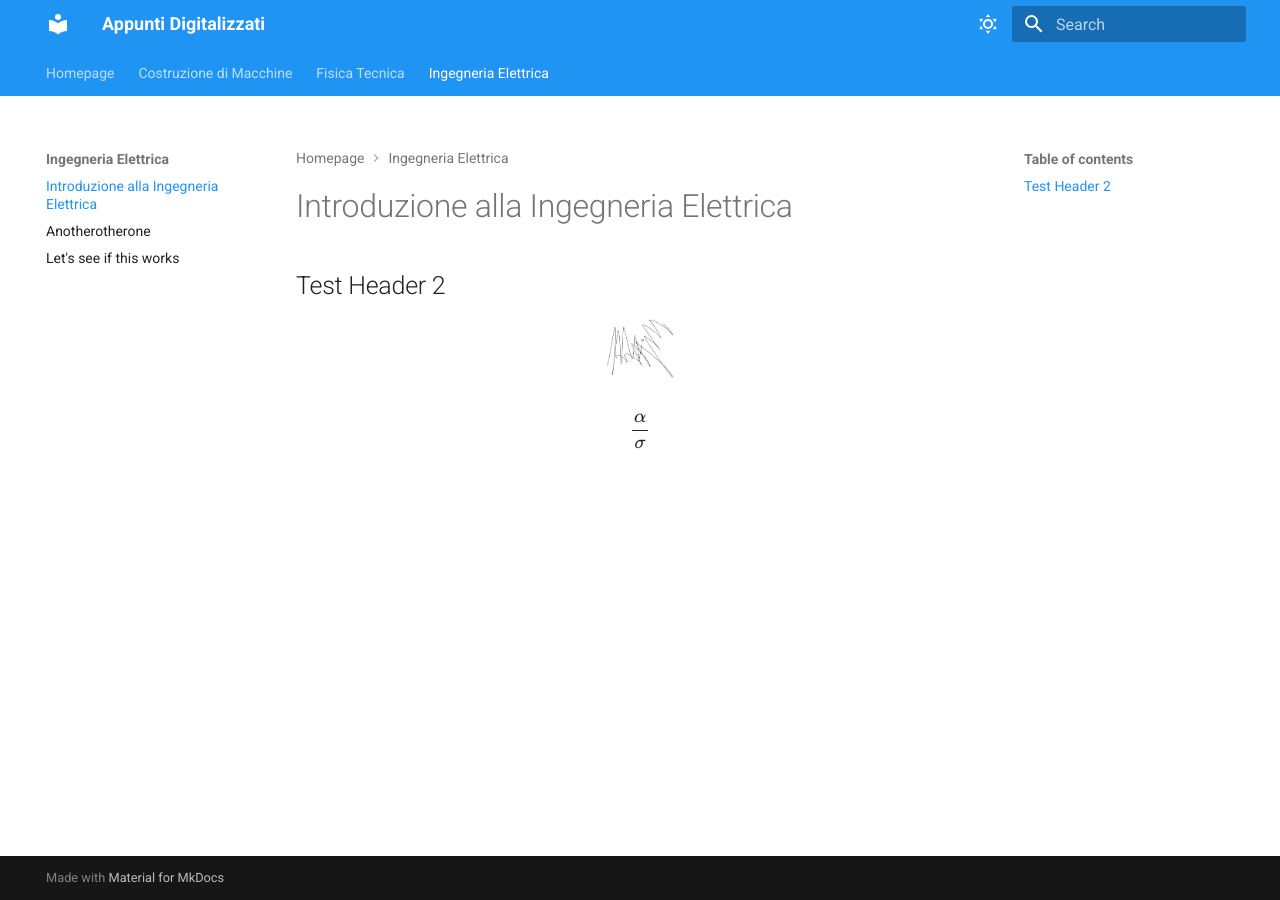
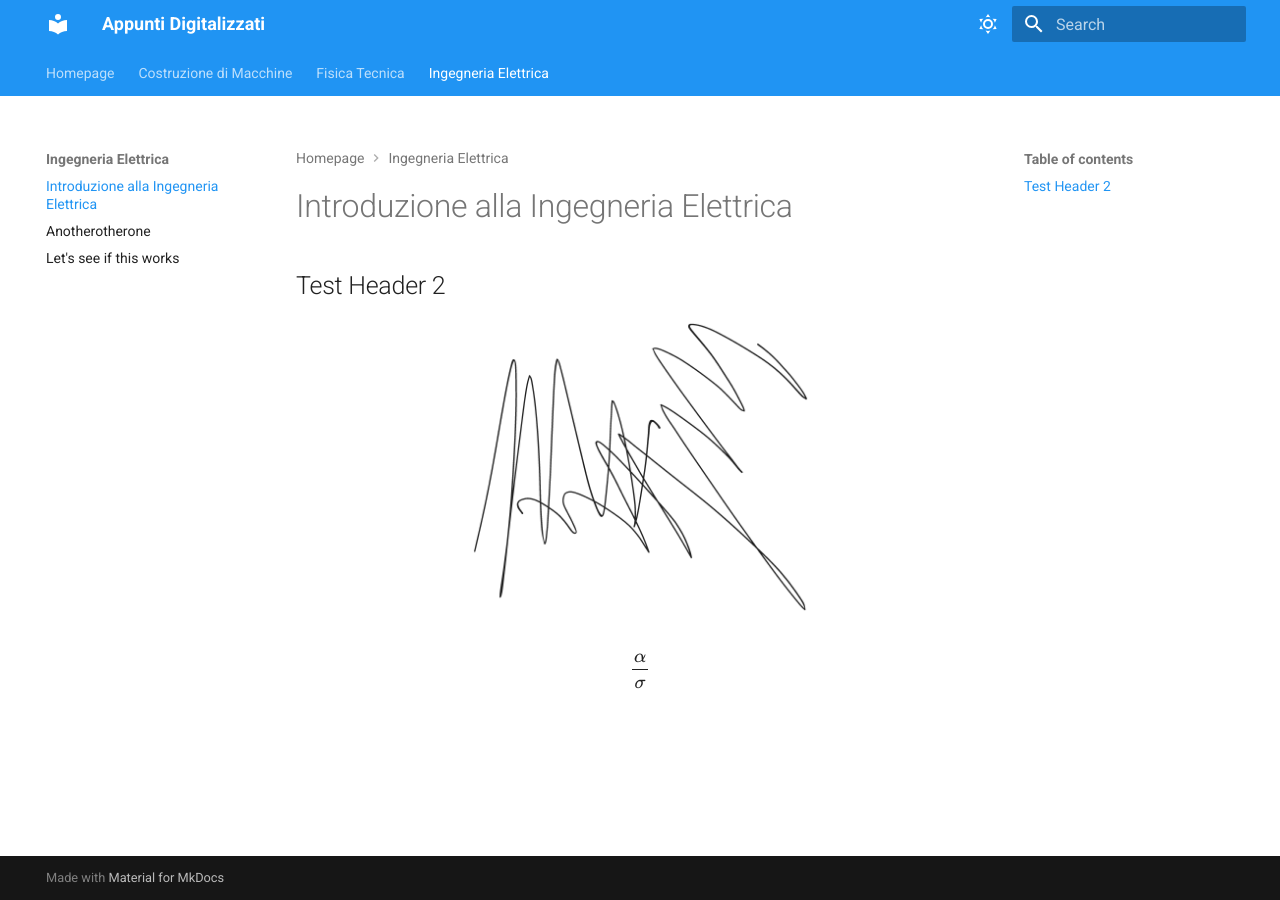
Before and after one commit to MORaHo/Appunti, an MkDocs documentation site: the page built from docs/Ingegneria_Elettrica/Test File.md, in a window 1280 px wide. Built offline with MkDocs 1.6.1 and Material for MkDocs 9.7.7, drawn with Linux system fonts in a browser that asks for light colours; some web fonts are replaced.

Commit message:
Update extra_css.css

```diff
--- a/docs/css/extra_css.css
+++ b/docs/css/extra_css.css
@@ -9,5 +9,5 @@
   display: block;
   margin-left: auto;
   margin-right: auto;
-  width: 10%;
+  width: 50%;
 }
```
